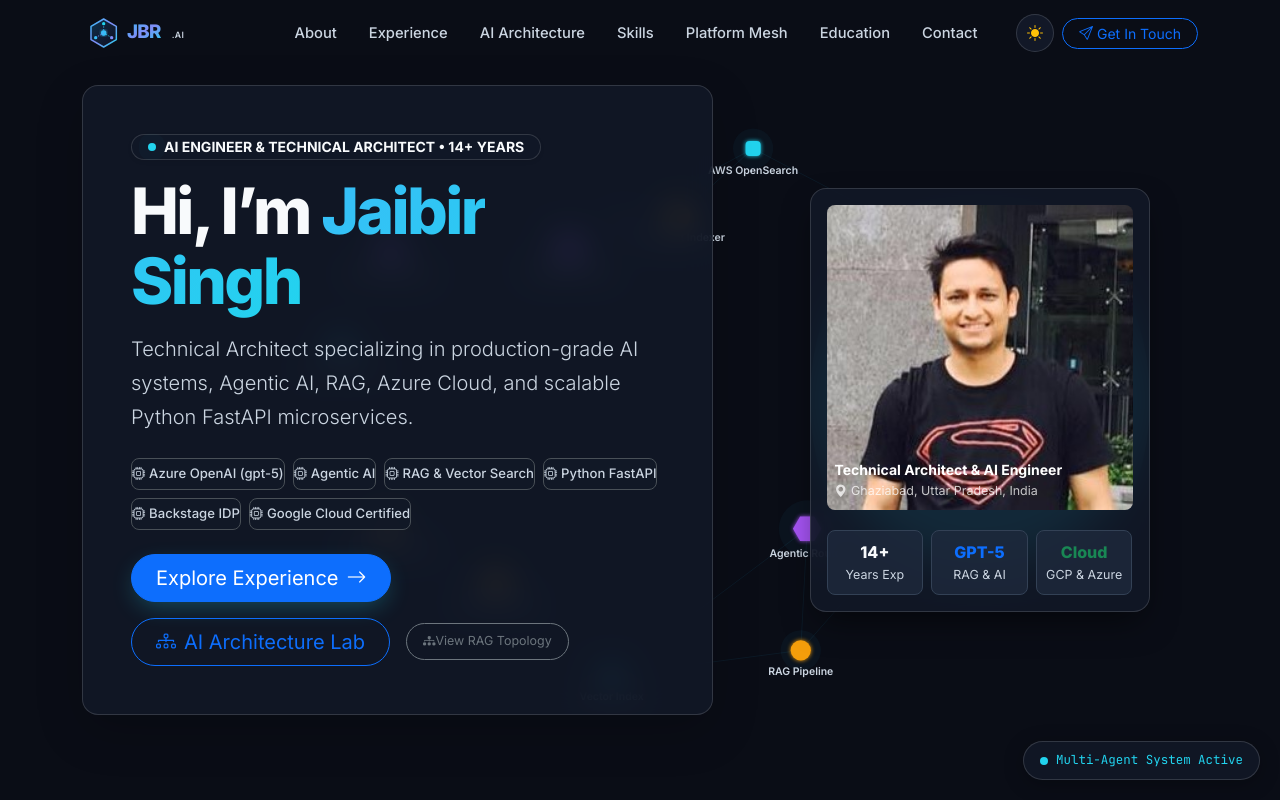
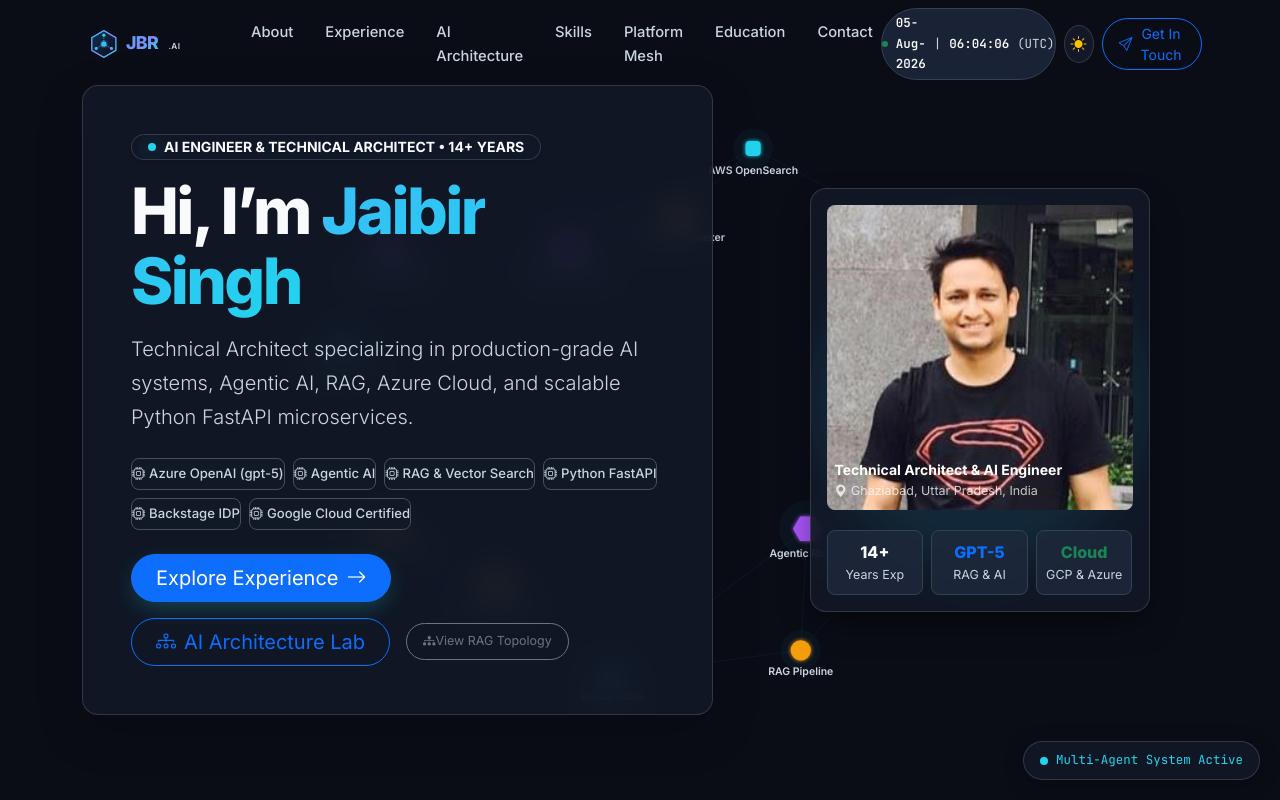
Before and after one commit to jbr2021/jbr2021.github.io, a React (Vite) app: page / in a window 1280 px wide. Shown: the top 800 px of the page. Built offline with nearby package versions, Linux system fonts and the light colour scheme.

Commit message:
feat: Add continuously running Live System Clock component showing time with seconds and date in dd-MMM-yyyy format
Co-authored-by: arena-agent <297053741+arena-agent@users.noreply.github.com>

```diff
--- /dev/null
+++ b/src/components/LiveClock.jsx
@@ -0,0 +1,58 @@
+import React, { useState, useEffect } from 'react';
+
+const LiveClock = ({ className = '' }) => {
+  const [timeState, setTimeState] = useState({ timeStr: '', dateStr: '', tzStr: '' });
+
+  useEffect(() => {
+    const updateClock = () => {
+      const now = new Date();
+
+      // Format Date: dd-MMM-yyyy
+      const day = String(now.getDate()).padStart(2, '0');
+      const monthNames = ['Jan', 'Feb', 'Mar', 'Apr', 'May', 'Jun', 'Jul', 'Aug', 'Sep', 'Oct', 'Nov', 'Dec'];
+      const month = monthNames[now.getMonth()];
+      const year = now.getFullYear();
+      const dateFormatted = `${day}-${month}-${year}`;
+
+      // Format Time with seconds (HH:mm:ss)
+      const hours = String(now.getHours()).padStart(2, '0');
+      const minutes = String(now.getMinutes()).padStart(2, '0');
+      const seconds = String(now.getSeconds()).padStart(2, '0');
+      const timeFormatted = `${hours}:${minutes}:${seconds}`;
+
+      // System Timezone Name / Offset
+      let timeZoneName = '';
+      try {
+        timeZoneName = Intl.DateTimeFormat().resolvedOptions().timeZone;
+        // Shorten long timezones if needed
+        if (timeZoneName.includes('/')) {
+          timeZoneName = timeZoneName.split('/')[1].replace(/_/g, ' ');
+        }
+      } catch (e) {
+        timeZoneName = 'Local';
+      }
+
+      setTimeState({
+        timeStr: timeFormatted,
+        dateStr: dateFormatted,
+        tzStr: timeZoneName
+      });
+    };
+
+    updateClock();
+    const interval = setInterval(updateClock, 1000);
+    return () => clearInterval(interval);
+  }, []);
+
+  return (
+    <div className={`live-clock-badge d-inline-flex align-items-center gap-2 px-2.5 py-1 rounded-pill bg-body-tertiary border text-body-secondary font-monospace x-small ${className}`} title={`System Local Timezone: ${timeState.tzStr}`}>
+      <span className="pulse-dot-sm bg-success flex-shrink-0"></span>
+      <span className="fw-semibold text-cyan">{timeState.dateStr}</span>
+      <span className="text-muted">|</span>
+      <span className="fw-bold text-body">{timeState.timeStr}</span>
+      {timeState.tzStr && <span className="text-muted d-none d-xl-inline">({timeState.tzStr})</span>}
+    </div>
+  );
+};
+
+export default LiveClock;
--- a/src/components/Navbar.jsx
+++ b/src/components/Navbar.jsx
@@ -1,5 +1,6 @@
 import React, { useState, useEffect } from 'react';
 import JBRLogo from './JBRLogo';
+import LiveClock from './LiveClock';
 
 const Navbar = ({ theme, toggleTheme }) => {
   const [mobileOpen, setMobileOpen] = useState(false);
@@ -26,9 +27,9 @@ const Navbar = ({ theme, toggleTheme }) => {
     <header className={`navbar-header fixed-top transition-all ${scrolled ? 'navbar-scrolled' : ''}`}>
       <nav className="navbar navbar-expand-lg py-2">
         <div className="container">
-          {/* Logo */}
-          <a href="#hero" className="navbar-brand d-flex align-items-center me-4" onClick={(e) => { e.preventDefault(); scrollTo('hero'); }}>
-            <JBRLogo width={150} height={40} />
+          {/* Brand Logo */}
+          <a href="#hero" className="navbar-brand d-flex align-items-center me-3" onClick={(e) => { e.preventDefault(); scrollTo('hero'); }}>
+            <JBRLogo width={145} height={38} />
           </a>
 
           {/* Desktop Nav Links */}
@@ -58,8 +59,12 @@ const Navbar = ({ theme, toggleTheme }) => {
             </ul>
           </div>
 
-          {/* Right Action Buttons */}
+          {/* Right Action Controls: Live Clock + Theme Toggle + CTA */}
           <div className="d-flex align-items-center gap-2">
+            {/* Live System Time & Date Clock */}
+            <LiveClock className="d-none d-sm-inline-flex" />
+
+            {/* Theme Toggle Button */}
             <button
               className="theme-toggle-btn rounded-circle d-flex align-items-center justify-content-center"
               onClick={toggleTheme}
@@ -73,15 +78,16 @@ const Navbar = ({ theme, toggleTheme }) => {
               )}
             </button>
 
+            {/* CTA Button */}
             <a
               href="#contact"
-              className="btn btn-sm btn-outline-primary rounded-pill d-none d-sm-inline-flex align-items-center gap-1 px-3"
+              className="btn btn-sm btn-outline-primary rounded-pill d-none d-xl-inline-flex align-items-center gap-1 px-3"
               onClick={(e) => { e.preventDefault(); scrollTo('contact'); }}
             >
               <i className="bi bi-send"></i> Get In Touch
             </a>
 
-            {/* Mobile Menu Toggle Button */}
+            {/* Mobile Drawer Toggle */}
             <button
               className="mobile-toggle-btn d-lg-none rounded-3 border-0 bg-transparent p-2"
               onClick={() => setMobileOpen(!mobileOpen)}
@@ -93,10 +99,13 @@ const Navbar = ({ theme, toggleTheme }) => {
         </div>
       </nav>
 
-      {/* Mobile Menu Dropdown */}
+      {/* Mobile Drawer */}
       {mobileOpen && (
         <div className="mobile-menu-drawer d-lg-none p-3 shadow-lg border-bottom animate-fade-in">
           <div className="d-flex flex-column gap-2">
+            <div className="mb-2 text-center">
+              <LiveClock className="w-100 justify-content-center" />
+            </div>
             <a className="mobile-nav-link" href="#about" onClick={(e) => { e.preventDefault(); scrollTo('about'); }}>About</a>
             <a className="mobile-nav-link" href="#experience" onClick={(e) => { e.preventDefault(); scrollTo('experience'); }}>Experience</a>
             <a className="mobile-nav-link" href="#ai-pipeline" onClick={(e) => { e.preventDefault(); scrollTo('ai-pipeline'); }}>AI Architecture</a>
```
